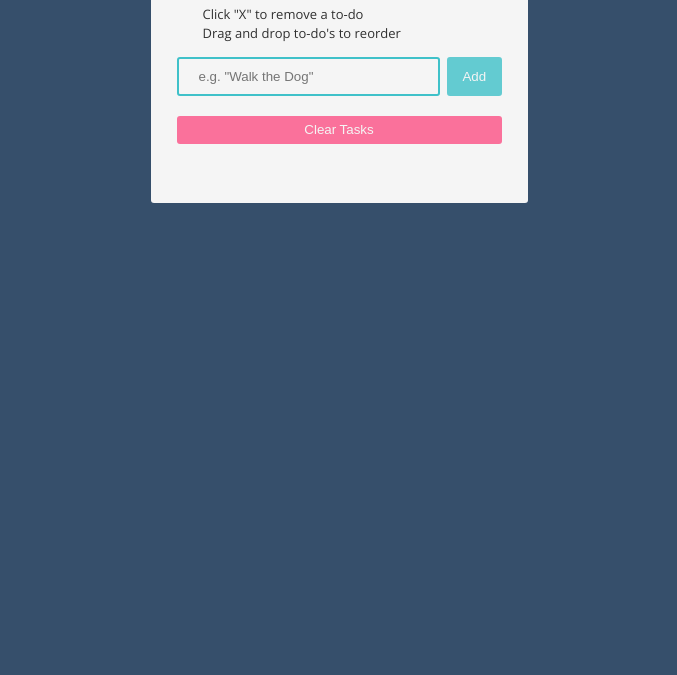
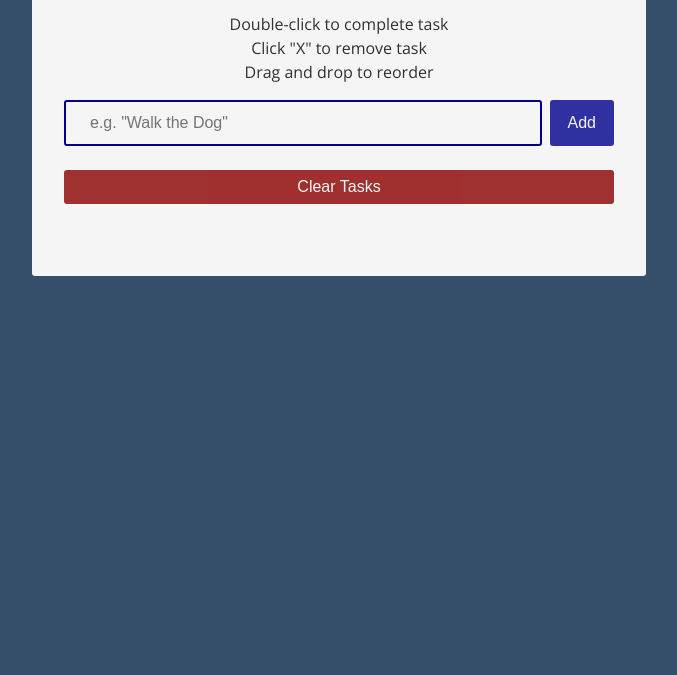
Before and after one commit to mdillemuth/simple-todo-list-jquery, a plain HTML site: page index.html in a window 1280 px wide. Shown: the part 125-800 px from the top of the page, without its empty margins (301-978 px from the left). Drawn offline with nearby package versions, Linux system fonts and the light colour scheme.

Commit message:
Fix lighthouse accessibility issues

```diff
--- a/css/styles.css
+++ b/css/styles.css
@@ -2,12 +2,14 @@
 
 /* ===== GENERAL STYLES ===== */
 body {
-  font: normal normal 13px/16px "Open Sans", sans-serif;
+  font-family: 'Open Sans', sans-serif;
+  font-size: 12px;
   background: #364f6b;
+  padding: 0 24px;
 }
 .container {
-  border-top: 4px solid #fc5185;
-  width: 325px;
+  max-width: 550px;
+  border-top: 4px solid darkred;
   padding: 2em;
   margin: 0 auto;
   margin-top: 40px;
@@ -17,7 +19,7 @@ body {
 .container__heading {
   text-align: center;
   font-size: 1.4em;
-  color: #364f6b;
+  color: darkblue;
 }
 .container__subheading {
   max-width: 100%;
@@ -29,7 +31,7 @@ body {
 }
 .container__subheading--item {
   margin: 0;
-  text-align: left;
+  text-align: center;
   opacity: 0.8;
 }
 
@@ -41,12 +43,13 @@ body {
   margin-bottom: 0.5em;
 }
 .todo__input {
+  font-size: inherit;
   width: 100%;
   margin-right: 0.5em;
   display: inline-block;
   padding: 0.75em 1.5em;
   border-radius: 3px;
-  border: 2px solid #3fc1c9;
+  border: 2px solid darkblue;
   background-color: #f5f5f5;
   outline: none;
   transition: all 100ms ease-in-out;
@@ -55,12 +58,13 @@ body {
   border-color: #364f6b;
 }
 .todo__btn--add {
+  font-size: inherit;
   display: inline-block;
-  background-color: #3fc1c9;
+  background-color: darkblue;
   color: #f5f5f5;
   outline: none;
   border-radius: 3px;
-  border: 2px solid #3fc1c9;
+  border: 2px solid darkblue;
   padding: 0.75em 1em;
   text-align: center;
   transition: all 200ms ease-in-out;
@@ -118,11 +122,12 @@ body {
 
 /* ===== REMOVE ALL BUTTON ===== */
 .todo__btn--removeAll {
+  font-size: inherit;
   outline: none;
   border: none;
   width: 100%;
   border-radius: 3px;
-  background-color: #fc5185;
+  background-color: darkred;
   opacity: 0.8;
   color: #f5f5f5;
   padding: 0.5em 1em;
@@ -152,3 +157,9 @@ body {
 .error__icon {
   margin-right: 0.5em;
 }
+
+@media all and (min-width: 768px) {
+  body {
+    font-size: 16px;
+  }
+}
--- a/index.html
+++ b/index.html
@@ -18,15 +18,11 @@
   </head>
   <body>
     <main class="container">
-      <h1 class="container__heading">Simple To-do List</h1>
+      <h1 class="container__heading">To-Do List</h1>
       <div class="container__subheading">
-        <p class="container__subheading--item">
-          Double-click to-do to show as finished
-        </p>
-        <p class="container__subheading--item">Click "X" to remove a to-do</p>
-        <p class="container__subheading--item">
-          Drag and drop to-do's to reorder
-        </p>
+        <p class="container__subheading--item">Double-click to complete task</p>
+        <p class="container__subheading--item">Click "X" to remove task</p>
+        <p class="container__subheading--item">Drag and drop to reorder</p>
       </div>
       <div class="container__input">
         <input
```
Also changed, not shown: 1 other file.
